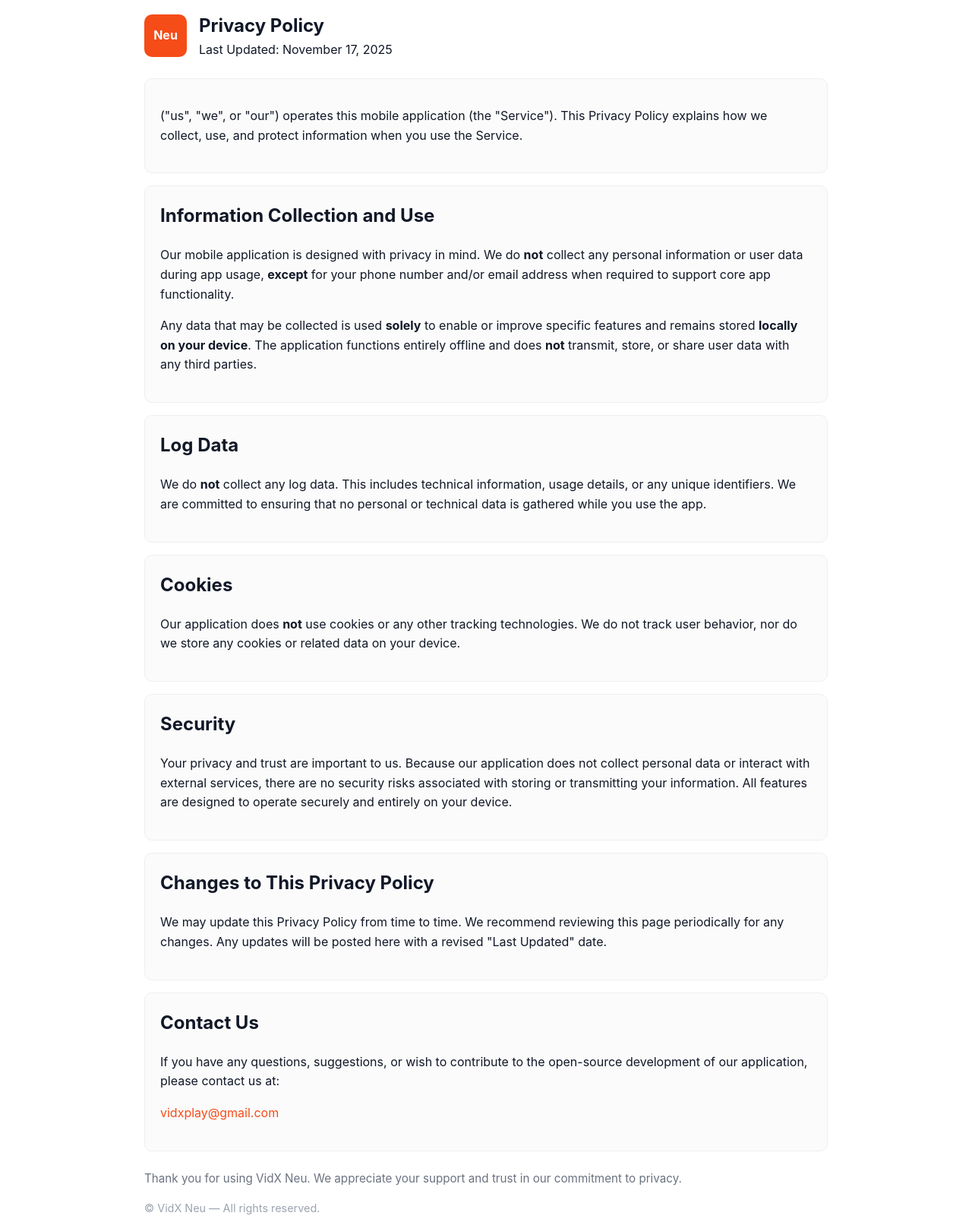
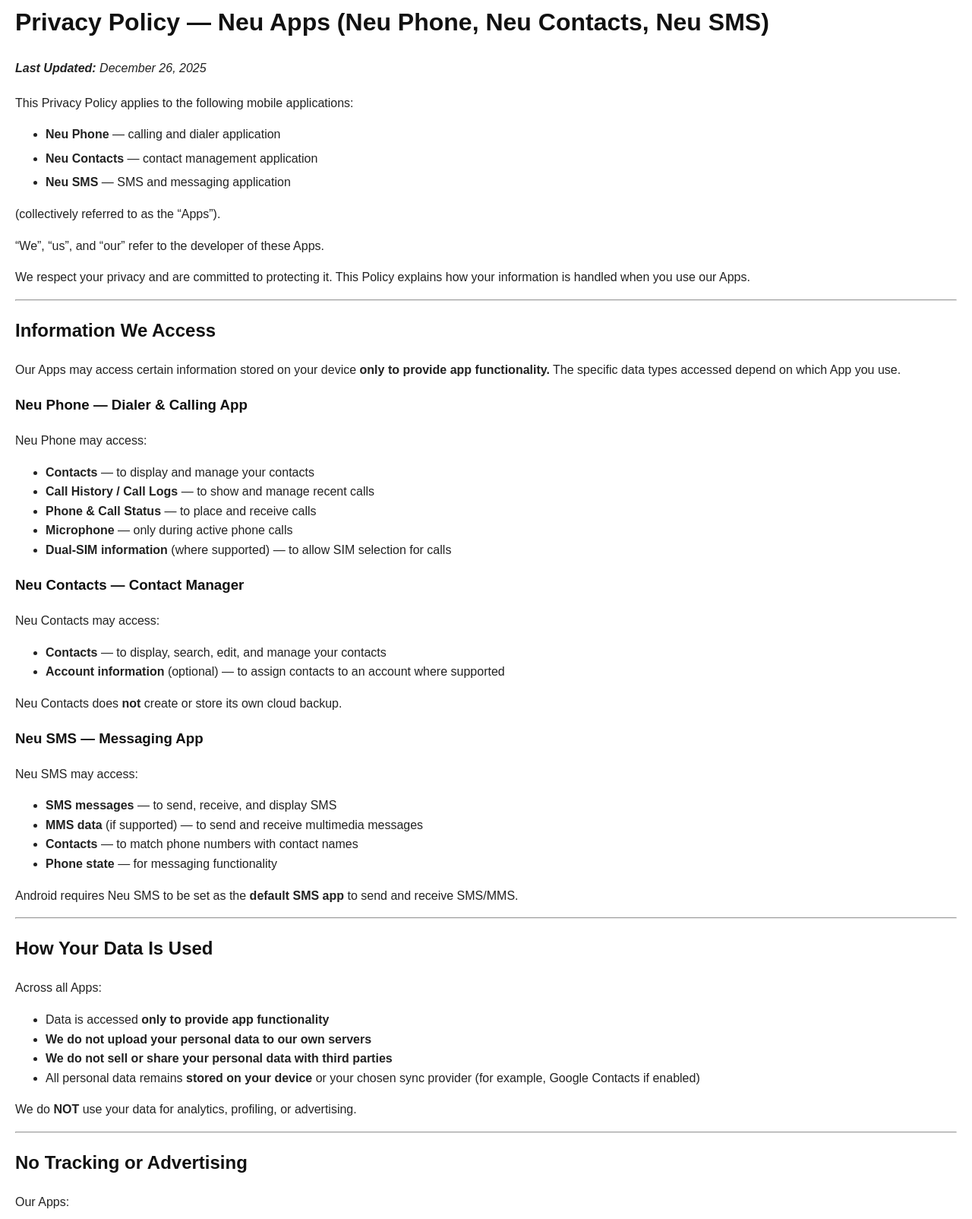
Before and after one commit to vidxplay/tnc, a plain HTML site: page neu.html in a window 1280 px wide. Shown: the part 17-1621 px from the top of the page at 76% size. Drawn offline with Linux system fonts and the light colour scheme.

Commit message:
Update neu.html

```diff
--- a/neu.html
+++ b/neu.html
@@ -1,76 +1,141 @@
-<!doctype html>
+<!DOCTYPE html>
 <html lang="en">
 <head>
-  <meta charset="utf-8">
-  <meta name="viewport" content="width=device-width,initial-scale=1">
-  <title>Privacy Policy — VidX Neu</title>
-  <meta name="description" content="Privacy Policy for VidX Neu mobile application. Last updated November 17, 2025.">
+  <meta charset="UTF-8">
+  <title>Privacy Policy — Neu Apps</title>
+  <meta name="viewport" content="width=device-width, initial-scale=1.0">
   <style>
-    :root{--bg:#ffffff;--text:#111827;--muted:#6b7280;--accent:#F64C17}
-    body{font-family:Inter, system-ui, -apple-system, "Segoe UI", Roboto, "Helvetica Neue", Arial;line-height:1.6;margin:0;background:var(--bg);color:var(--text);padding:32px}
-    .container{max-width:900px;margin:0 auto}
-    header{display:flex;align-items:center;gap:16px;margin-bottom:24px}
-    .logo{width:56px;height:56px;border-radius:10px;background:var(--accent);display:flex;align-items:center;justify-content:center;color:white;font-weight:700}
-    h1{margin:0;font-size:1.5rem}
-    p.muted{color:var(--muted);margin:8px 0 20px}
-    section{background: #fbfbfb;border:1px solid #efefef;padding:20px;border-radius:10px;margin-bottom:16px}
-    h2{margin-top:0}
-    footer{margin-top:24px;color:var(--muted);font-size:0.95rem}
-    a{color:var(--accent);text-decoration:none}
-    pre{white-space:pre-wrap;background:#fff;padding:12px;border-radius:6px;border:1px solid #eee}
-    @media (max-width:600px){body{padding:18px}.logo{width:48px;height:48px}}
+    body { font-family: Arial, Helvetica, sans-serif; line-height: 1.6; margin: 20px; color:#222; }
+    h1, h2, h3 { color:#111; }
+    .app-list li { margin-bottom:6px; }
+    .date { font-style: italic; margin-bottom: 20px; }
+    footer { margin-top: 30px; font-size: 0.9em; color:#555; }
   </style>
 </head>
 <body>
-  <div class="container">
-    <header>
-      <div class="logo">Neu</div>
-      <div>
-        <h1>Privacy Policy</h1>
-        <div class="muted">Last Updated: November 17, 2025</div>
-      </div>
-    </header>
 
-    <section>
-      <p> ("us", "we", or "our") operates this mobile application (the "Service"). This Privacy Policy explains how we collect, use, and protect information when you use the Service.</p>
-    </section>
+<h1>Privacy Policy — Neu Apps (Neu Phone, Neu Contacts, Neu SMS)</h1>
+<p class="date"><strong>Last Updated:</strong> December 26, 2025</p>
 
-    <section>
-      <h2>Information Collection and Use</h2>
-      <p>Our mobile application is designed with privacy in mind. We do <strong>not</strong> collect any personal information or user data during app usage, <strong>except</strong> for your phone number and/or email address when required to support core app functionality.</p>
-      <p>Any data that may be collected is used <strong>solely</strong> to enable or improve specific features and remains stored <strong>locally on your device</strong>. The application functions entirely offline and does <strong>not</strong> transmit, store, or share user data with any third parties.</p>
-    </section>
+<p>This Privacy Policy applies to the following mobile applications:</p>
 
-    <section>
-      <h2>Log Data</h2>
-      <p>We do <strong>not</strong> collect any log data. This includes technical information, usage details, or any unique identifiers. We are committed to ensuring that no personal or technical data is gathered while you use the app.</p>
-    </section>
+<ul class="app-list">
+  <li><strong>Neu Phone</strong> — calling and dialer application</li>
+  <li><strong>Neu Contacts</strong> — contact management application</li>
+  <li><strong>Neu SMS</strong> — SMS and messaging application</li>
+</ul>
 
-    <section>
-      <h2>Cookies</h2>
-      <p>Our application does <strong>not</strong> use cookies or any other tracking technologies. We do not track user behavior, nor do we store any cookies or related data on your device.</p>
-    </section>
+<p>(collectively referred to as the “Apps”).</p>
 
-    <section>
-      <h2>Security</h2>
-      <p>Your privacy and trust are important to us. Because our application does not collect personal data or interact with external services, there are no security risks associated with storing or transmitting your information. All features are designed to operate securely and entirely on your device.</p>
-    </section>
+<p>“We”, “us”, and “our” refer to the developer of these Apps.</p>
 
-    <section>
-      <h2>Changes to This Privacy Policy</h2>
-      <p>We may update this Privacy Policy from time to time. We recommend reviewing this page periodically for any changes. Any updates will be posted here with a revised "Last Updated" date.</p>
-    </section>
+<p>We respect your privacy and are committed to protecting it. This Policy explains how your information is handled when you use our Apps.</p>
 
-    <section>
-      <h2>Contact Us</h2>
-      <p>If you have any questions, suggestions, or wish to contribute to the open-source development of our application, please contact us at:</p>
-      <p><a href="mailto:vidxplay@gmail.com">vidxplay@gmail.com</a></p>
-    </section>
+<hr>
 
-    <footer>
-      <p>Thank you for using VidX Neu. We appreciate your support and trust in our commitment to privacy.</p>
-      <p style="margin-top:12px;font-size:0.9rem;color:#9ca3af">&copy; VidX Neu — All rights reserved.</p>
-    </footer>
-  </div>
+<h2>Information We Access</h2>
+
+<p>Our Apps may access certain information stored on your device <strong>only to provide app functionality.</strong> The specific data types accessed depend on which App you use.</p>
+
+<h3>Neu Phone — Dialer &amp; Calling App</h3>
+<p>Neu Phone may access:</p>
+<ul>
+  <li><strong>Contacts</strong> — to display and manage your contacts</li>
+  <li><strong>Call History / Call Logs</strong> — to show and manage recent calls</li>
+  <li><strong>Phone &amp; Call Status</strong> — to place and receive calls</li>
+  <li><strong>Microphone</strong> — only during active phone calls</li>
+  <li><strong>Dual-SIM information</strong> (where supported) — to allow SIM selection for calls</li>
+</ul>
+
+<h3>Neu Contacts — Contact Manager</h3>
+<p>Neu Contacts may access:</p>
+<ul>
+  <li><strong>Contacts</strong> — to display, search, edit, and manage your contacts</li>
+  <li><strong>Account information</strong> (optional) — to assign contacts to an account where supported</li>
+</ul>
+
+<p>Neu Contacts does <strong>not</strong> create or store its own cloud backup.</p>
+
+<h3>Neu SMS — Messaging App</h3>
+<p>Neu SMS may access:</p>
+<ul>
+  <li><strong>SMS messages</strong> — to send, receive, and display SMS</li>
+  <li><strong>MMS data</strong> (if supported) — to send and receive multimedia messages</li>
+  <li><strong>Contacts</strong> — to match phone numbers with contact names</li>
+  <li><strong>Phone state</strong> — for messaging functionality</li>
+</ul>
+
+<p>Android requires Neu SMS to be set as the <strong>default SMS app</strong> to send and receive SMS/MMS.</p>
+
+<hr>
+
+<h2>How Your Data Is Used</h2>
+
+<p>Across all Apps:</p>
+
+<ul>
+  <li>Data is accessed <strong>only to provide app functionality</strong></li>
+  <li><strong>We do not upload your personal data to our own servers</strong></li>
+  <li><strong>We do not sell or share your personal data with third parties</strong></li>
+  <li>All personal data remains <strong>stored on your device</strong> or your chosen sync provider (for example, Google Contacts if enabled)</li>
+</ul>
+
+<p>We do <strong>NOT</strong> use your data for analytics, profiling, or advertising.</p>
+
+<hr>
+
+<h2>No Tracking or Advertising</h2>
+
+<p>Our Apps:</p>
+
+<ul>
+  <li>do <strong>not</strong> use advertising SDKs</li>
+  <li>do <strong>not</strong> use third-party analytics tools</li>
+  <li>do <strong>not</strong> track user behavior</li>
+  <li>do <strong>not</strong> use cookies</li>
+</ul>
+
+<hr>
+
+<h2>Permissions</h2>
+
+<p>Each App requests only the minimum permissions required to function. You may revoke permissions at any time from your device settings, but features that rely on those permissions may stop working.</p>
+
+<hr>
+
+<h2>Security</h2>
+
+<p>Because our Apps do <strong>not</strong> transmit or store your personal data externally, your information remains on your device and under your control.</p>
+
+<hr>
+
+<h2>Children’s Privacy</h2>
+
+<p>Our Apps are not designed for children under 13 and do not knowingly collect personal data from children.</p>
+
+<hr>
+
+<h2>Changes to This Privacy Policy</h2>
+
+<p>We may update this Privacy Policy from time to time. Any updates will be posted here with a revised “Last Updated” date.</p>
+
+<hr>
+
+<h2>Contact Us</h2>
+
+<p>If you have any questions about this Privacy Policy, please contact us at:</p>
+
+<p><strong>Email:</strong> <a href="mailto:vidxplay@gmail.com">vidxplay@gmail.com</a></p>
+
+<hr>
+
+<h2>Third-Party &amp; Brand Disclaimer</h2>
+
+<p>Neu Phone, Neu Contacts, and Neu SMS are independent third-party applications and are <strong>not affiliated with or endorsed by Google, Android, mobile carriers, or any device manufacturer.</strong></p>
+
+<footer>
+  <p>&copy; Neu Apps — All rights reserved.</p>
+</footer>
+
 </body>
 </html>
```
